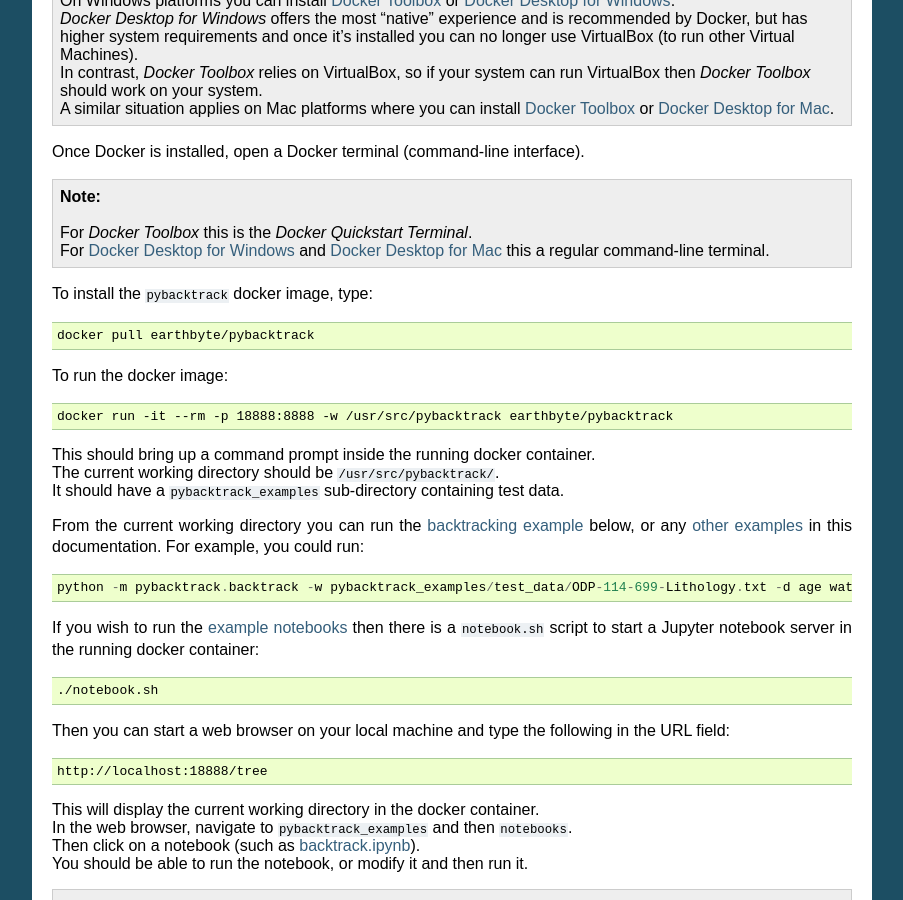
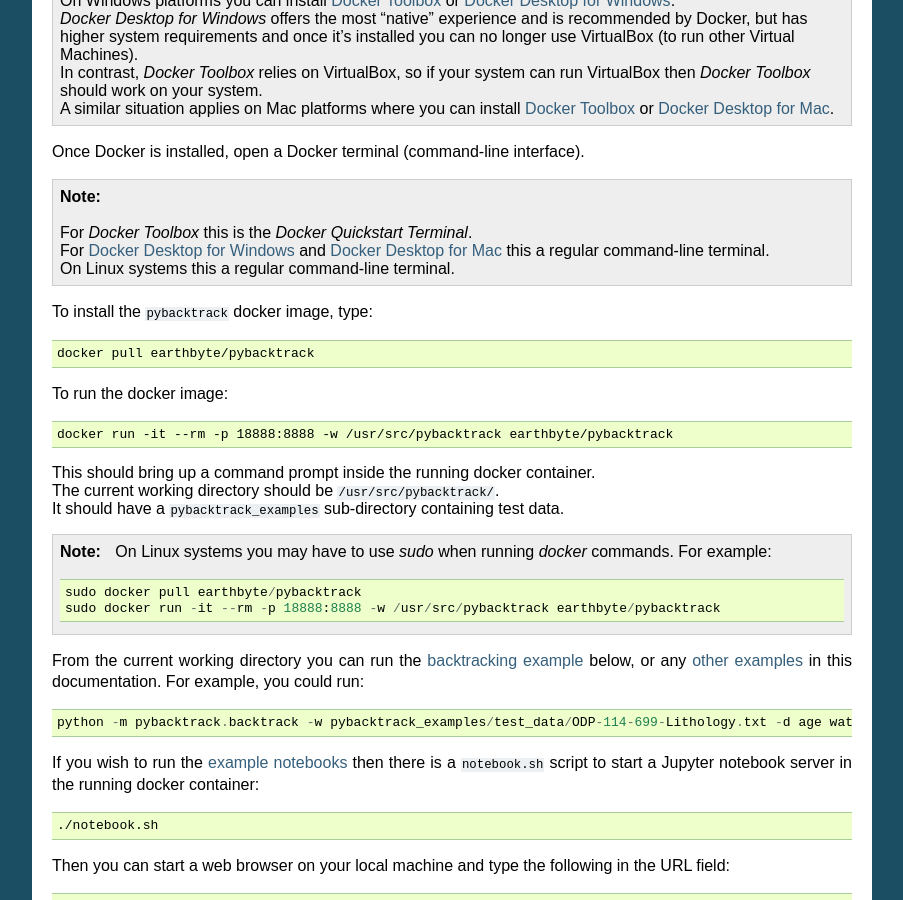
Before and after one commit to EarthByte/pyBacktrack, a Sphinx documentation site: the page built from docs/pybacktrack_getting_started.rst, in a window 1280 px wide and 900 px high, scrolled down 4016 px. Shown: the whole window, without its empty margins (198-1101 px from the left). Built offline with Sphinx 7.4.7, drawn with Linux system fonts in a browser that asks for light colours.

Commit message:
Document possible need for 'sudo' with 'docker' on Linux.

```diff
--- a/docs/pybacktrack_getting_started.rst
+++ b/docs/pybacktrack_getting_started.rst
@@ -221,6 +221,7 @@
 .. note:: | For *Docker Toolbox* this is the *Docker Quickstart Terminal*.
           | For `Docker Desktop for Windows <https://docs.docker.com/docker-for-windows/install/>`_ and
             `Docker Desktop for Mac <https://docs.docker.com/docker-for-mac/install/>`_ this a regular command-line terminal.
+          | On Linux systems this a regular command-line terminal.
 
 To install the ``pybacktrack`` docker image, type:
 
@@ -237,6 +238,12 @@
 | This should bring up a command prompt inside the running docker container.
 | The current working directory should be ``/usr/src/pybacktrack/``.
 | It should have a ``pybacktrack_examples`` sub-directory containing test data.
+
+.. note:: On Linux systems you may have to use `sudo` when running `docker` commands. For example:
+          ::
+
+            sudo docker pull earthbyte/pybacktrack
+            sudo docker run -it --rm -p 18888:8888 -w /usr/src/pybacktrack earthbyte/pybacktrack
 
 From the current working directory you can run the :ref:`backtracking example <pybacktrack_a_backtracking_example>` below,
 or any :ref:`other examples <pygplates_overview>` in this documentation. For example, you could run:
```
